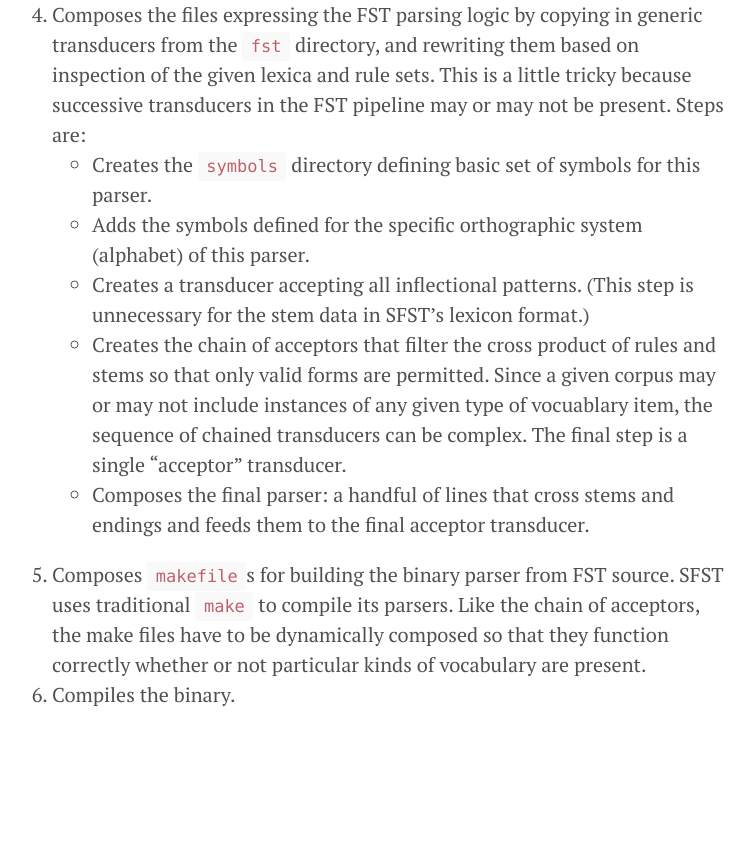
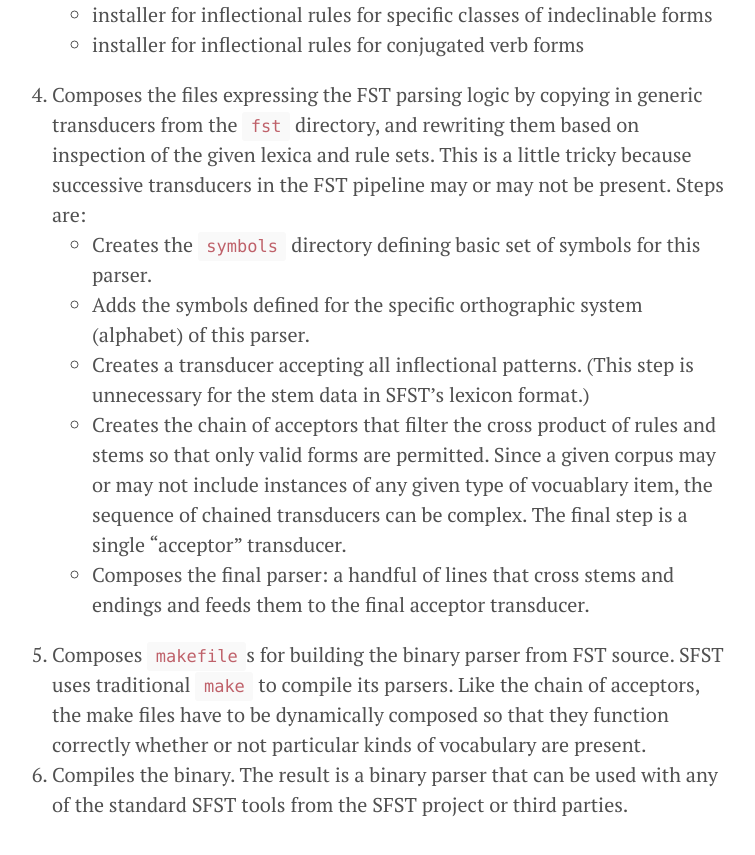
Before and after one commit to neelsmith/tabulae, a Jekyll site: the page built from docs/notes/narrative.md, in a window 1280 px wide and 900 px high, scrolled down 1437 px. Shown: the top 855 px of the window, without its empty margins (268-1023 px from the left). Built offline with Jekyll 4.4.1, drawn with Linux system fonts in a browser that asks for light colours; before the commit the page ends 2227 px from its top, so only the background shows below that; some of the changed text lies outside the part shown.

Commit message:
Update narrative

```diff
--- a/docs/notes/narrative.md
+++ b/docs/notes/narrative.md
@@ -11,6 +11,8 @@ layout: page
 `Tabulae` reads a set of delimited text files defining inflectional rules and vocabulary items.  These data tables encode stems and endings in an explicitly specified alphabet. `Tabulae` composes SFST expressions for the data in the tables of endings and stems, and then  compiles this together with the core logic into an executable binary parser.
 
 The chain of transducers that `tabulae` creates follow a classic design pattern.  The transducers for stems and endings are joined so that every stem is paired with every possible ending (the Cartesian cross product of the two lists).  This is filtered by a series of transducers that accept only valid combinations of stem and endings.  Verb stems will only be permitted with verb endings, for example, and more specifically, only verb stems of a specific type will be permitted with specific verb endings (e.g., first-conjugation verb stems will only be allowed with first-conjugation endings).  A final transducer mediates between surface forms and full analysis by removing all analytical annotation, leaving only the literal stem string and literal ending string joined together.  This final transducer therefore maps every possible valid combination of stem and ending in a surface form to one or more full analyses of that form.
+
+Additionally, the `tabulae` repository includes a code library to work with the output of SFST parsers built with `tabulae`.
 
 ## Step by step
 
@@ -30,4 +32,4 @@ The main buildfile includes a task (`fstCompile`) that sequentially:
     -  Creates the chain of acceptors that filter the cross product of rules and stems so that only valid forms are permitted.  Since a given corpus may or may not include instances of any given type of vocuablary item, the sequence of chained transducers can be complex.  The final step is a single "acceptor" transducer.
     -  Composes the final parser: a handful of lines that cross stems and endings and feeds them to the final acceptor transducer.
 5.  Composes `makefile`s for building the binary parser from FST source. SFST uses traditional `make` to compile its parsers.  Like the chain of acceptors, the make files have to be dynamically composed so that they function correctly whether or not particular kinds of vocabulary are present.
-6.  Compiles the binary.
+6.  Compiles the binary.  The result is a binary parser that can be used with any of the standard SFST tools from the SFST project or third parties.
```
Also changed, not shown: src/main/tut/notes/narrative.md (+3 -1 lines), 1 other file.
